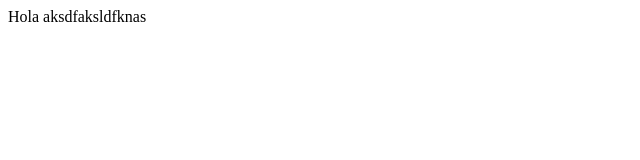
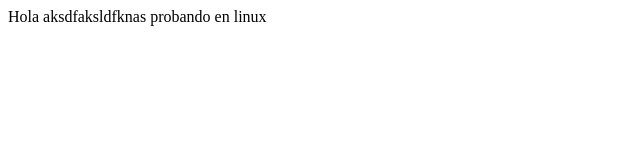
Before and after one commit to alxcolque/probandogit, a plain HTML site: page index.html in a window 1280 px wide. Shown: the whole page, without its empty margins (0-640 px from the left). Drawn offline with Linux system fonts and the light colour scheme.

Commit message:
Modificacion desde linux q Q Q
WE
R
D
end
quit
git

```diff
--- a/index.html
+++ b/index.html
@@ -7,6 +7,6 @@
     <title>Document</title>
 </head>
 <body>
-    Hola aksdfaksldfknas
+    Hola aksdfaksldfknas probando en linux
 </body>
 </html>
```
